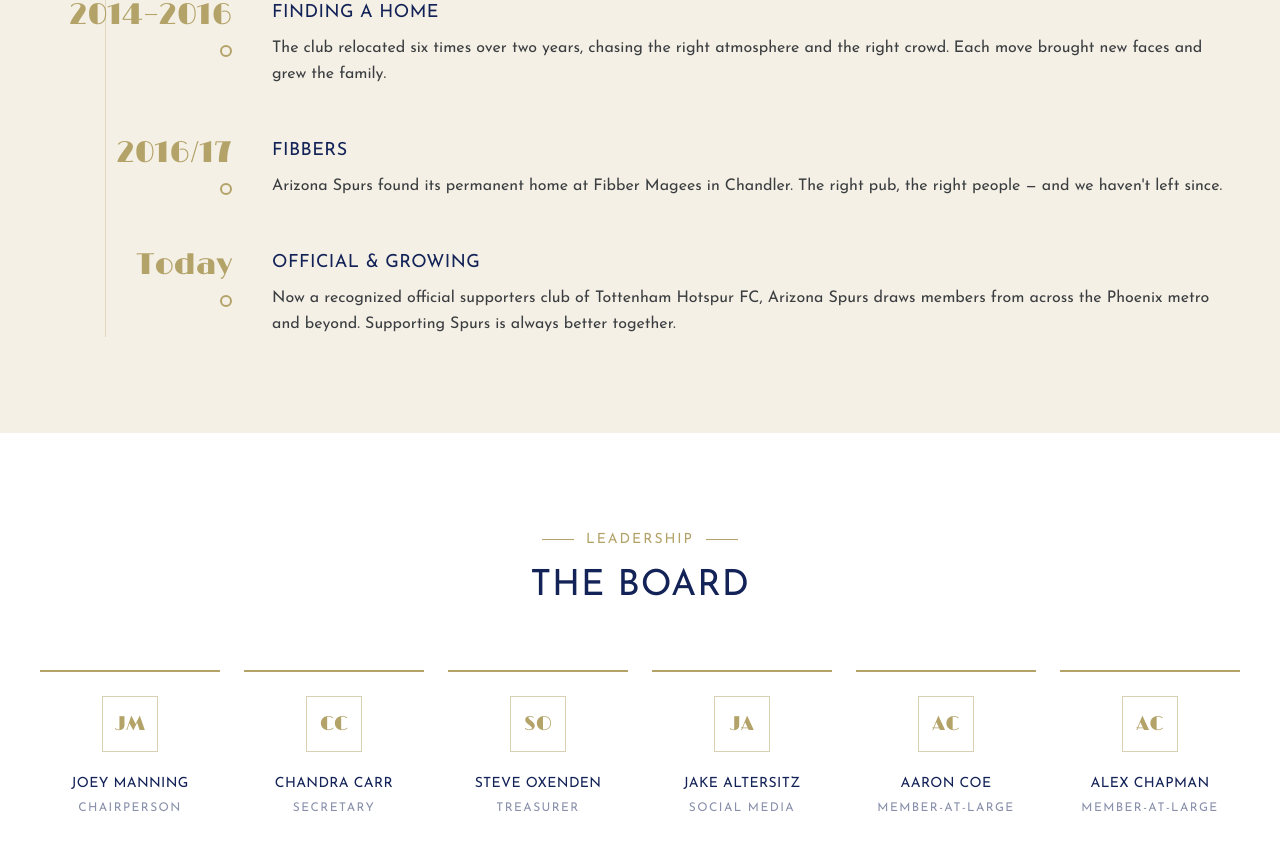
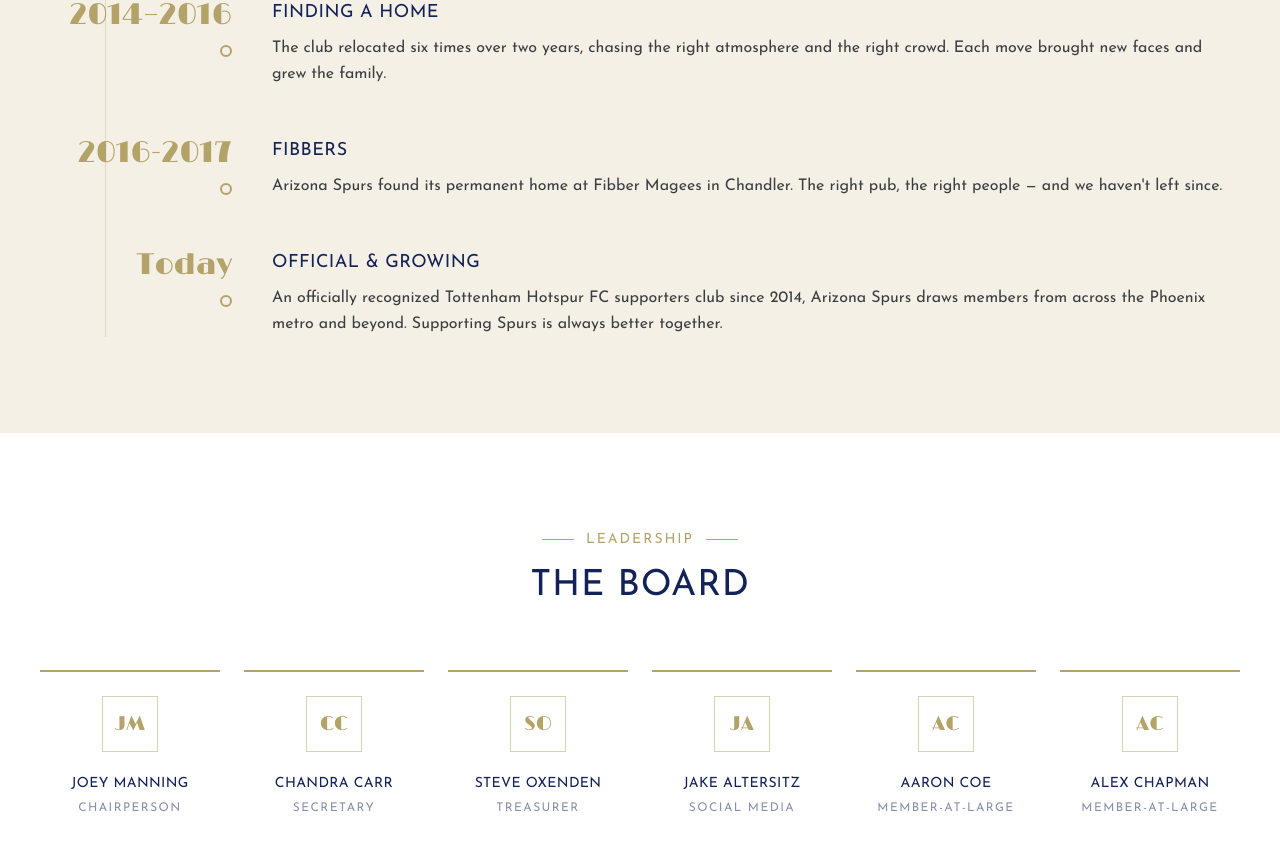
Before and after one commit to WhiteRabbit-glitch/arizonaspurs-website, a Next.js app: page /about in a window 1280 px wide. Shown: the part 880-1729 px from the top of the page. Built offline with nearby package versions, Linux system fonts and the light colour scheme.

Commit message:
Fix timeline: 2016/17 → 2016-2017, clarify official status since 2014
Co-Authored-By: Claude Sonnet 4.6 <noreply@anthropic.com>

```diff
--- a/src/components/sections/History.tsx
+++ b/src/components/sections/History.tsx
@@ -16,14 +16,14 @@ const timeline = [
     body: "The club relocated six times over two years, chasing the right atmosphere and the right crowd. Each move brought new faces and grew the family.",
   },
   {
-    year: "2016/17",
+    year: "2016-2017",
     heading: "Fibbers",
     body: "Arizona Spurs found its permanent home at Fibber Magees in Chandler. The right pub, the right people — and we haven't left since.",
   },
   {
     year: "Today",
     heading: "Official & Growing",
-    body: "Now a recognized official supporters club of Tottenham Hotspur FC, Arizona Spurs draws members from across the Phoenix metro and beyond. Supporting Spurs is always better together.",
+    body: "An officially recognized Tottenham Hotspur FC supporters club since 2014, Arizona Spurs draws members from across the Phoenix metro and beyond. Supporting Spurs is always better together.",
   },
 ];
 
```
